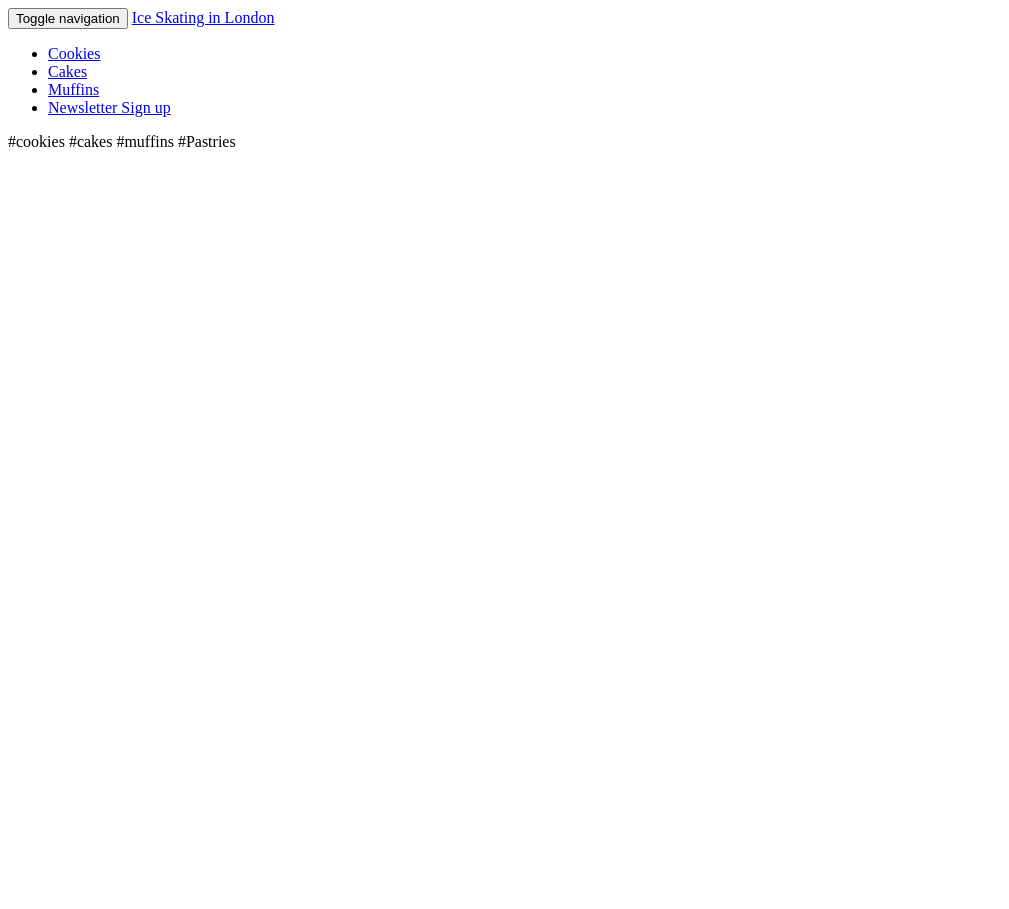
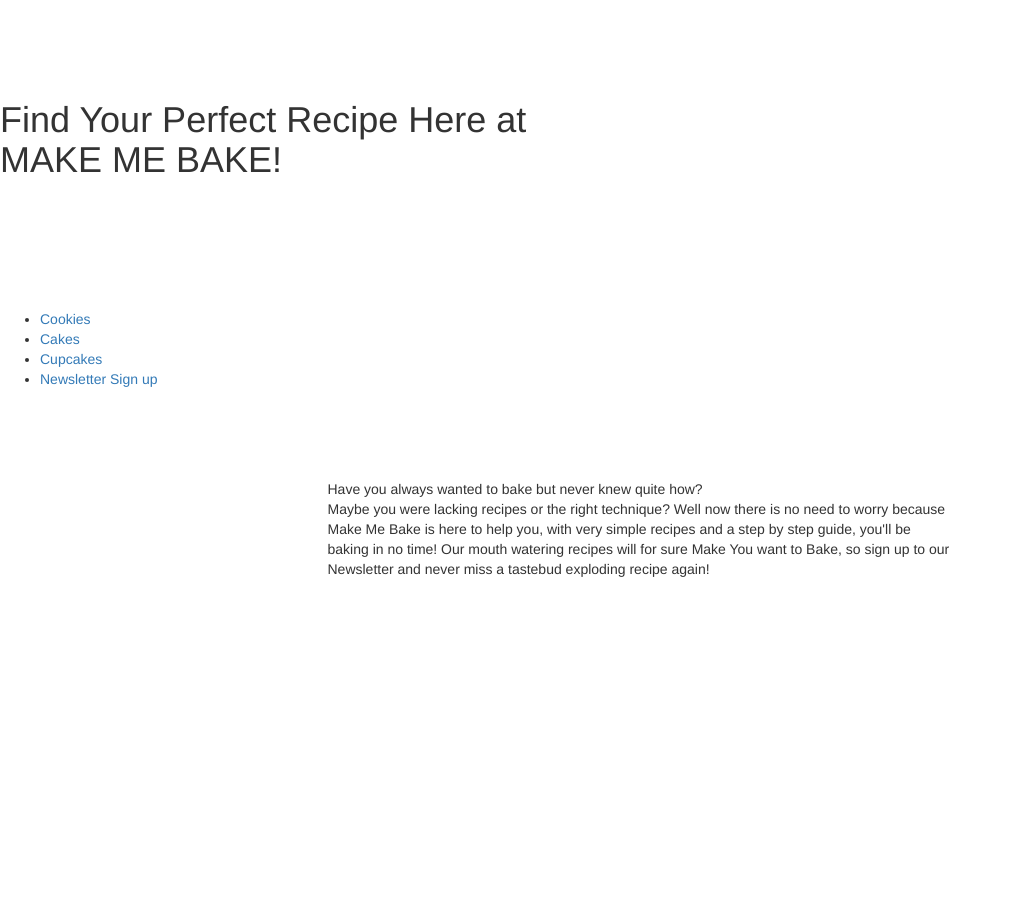
Before and after one commit to makemebake/makemebake.github.io, a plain HTML site: page index.html in a window 1280 px wide. Shown: the whole page, without its empty margins (0-1009 px from the left). Before the commit the page ends 800 px from the top, so only its background shows below. Drawn offline with nearby package versions, Linux system fonts and the light colour scheme.

Commit message:
Update index.html

```diff
--- a/index.html
+++ b/index.html
@@ -2,14 +2,70 @@
 <html>
 <head>
 
-	<link href="main.css" rel="stylesheet">
+
+<!DOCTYPE html>
+<html>
+<head>
+
+<title>Make Me Bake!</title>
+<!-- Latest compiled and minified CSS -->
+<link rel="stylesheet" href="https://maxcdn.bootstrapcdn.com/bootstrap/3.3.7/css/bootstrap.min.css" integrity="sha384-BVYiiSIFeK1dGmJRAkycuHAHRg32OmUcww7on3RYdg4Va+PmSTsz/K68vbdEjh4u" crossorigin="anonymous">
+
+<!-- Optional theme -->
+<link rel="stylesheet" href="https://maxcdn.bootstrapcdn.com/bootstrap/3.3.7/css/bootstrap-theme.min.css" integrity="sha384-rHyoN1iRsVXV4nD0JutlnGaslCJuC7uwjduW9SVrLvRYooPp2bWYgmgJQIXwl/Sp" crossorigin="anonymous">
+
+<!-- Latest compiled and minified JavaScript -->
+<script src="https://maxcdn.bootstrapcdn.com/bootstrap/3.3.7/js/bootstrap.min.js" integrity="sha384-Tc5IQib027qvyjSMfHjOMaLkfuWVxZxUPnCJA7l2mCWNIpG9mGCD8wGNIcPD7Txa" crossorigin="anonymous"></script>
+
+  <meta name="viewpoint" content="width=device-width, initial-scale=1.0">
+  <link href="main.css" rel="stylesheet">
+
+
+
+
+<script src='main.js'></script>
+
+<meta http-equiv="content-type" content="text/html; charset=UTF-8" />
+
+
+<link href="https://fonts.googleapis.com/css?family=Vollkorn" rel="stylesheet" type="text/css">
 
 </head>
 
 
+
+
 <body>
+<header>
+<!--<img src='images/baking_small.jpg'>-->
 
-<nav class="navbar navbar-inverse navbar-fixed-top" role="navigation">
+
+      <br></br>
+      <br></br>
+<h1>Find Your Perfect Recipe Here at
+<br>MAKE ME BAKE!</br></h1>
+
+ <br></br>
+      <br></br>
+      <br></br>
+
+
+<ul>
+      <li><a href="cookies.html">Cookies </a></li>
+      <li><a href="cakes.html">Cakes</a></li>
+      <li><a href="cupcakes.html">Cupcakes</a></li>
+      <li><a href="newsletter.html">Newsletter Sign up</a></li>
+</ul>
+
+
+
+
+</header>
+
+
+
+
+<!--<nav class="navbar navbar-inverse navbar-fixed-top" role="navigation">
   <div class="container">
 
   <div class="navbar-header">
@@ -19,7 +75,7 @@
       <span class="icon-bar"></span>
       <span class="icon-bar"></span>
     </button>
-    <a class="navbar-brand" href="#">Ice Skating in London</a>
+    <a class="navbar-brand" href="#">Make Me Bake! Home Page</a>
   </div>
 
   <div class="collapse navbar-collapse">
@@ -31,15 +87,41 @@
     </ul>
     </div>
   </nav>
+  </div>-->
+
+<div class='row'>
+  <div class='col-sm-3'>
   </div>
 
+
+
+        <div class='col-sm-6'>
+
+
+      <br></br>
+      <br></br>
+
+          <p>Have you always wanted to bake but never knew quite how? <br>Maybe you were lacking recipes or the right technique? Well now there is no need to worry because Make Me Bake is here to help you, with very simple recipes and a step by step guide, you'll be baking in no time! Our mouth watering recipes will for sure Make You want to Bake, so sign up to our Newsletter and never miss a tastebud exploding recipe again!</br></p>
+      <br></br>
+      <br></br>
+      <br></br>
+      <br></br>
+      <br></br>
+      <br></br>
+      <br></br>
+      <br></br>
+
+
+        </div>
+
+
+
+  <div class='col-sm-3'>
+  </div>
+
+</div>
 
 </body>
 
 
 </html>
-
-#cookies
-#cakes
-#muffins
-#Pastries
```
